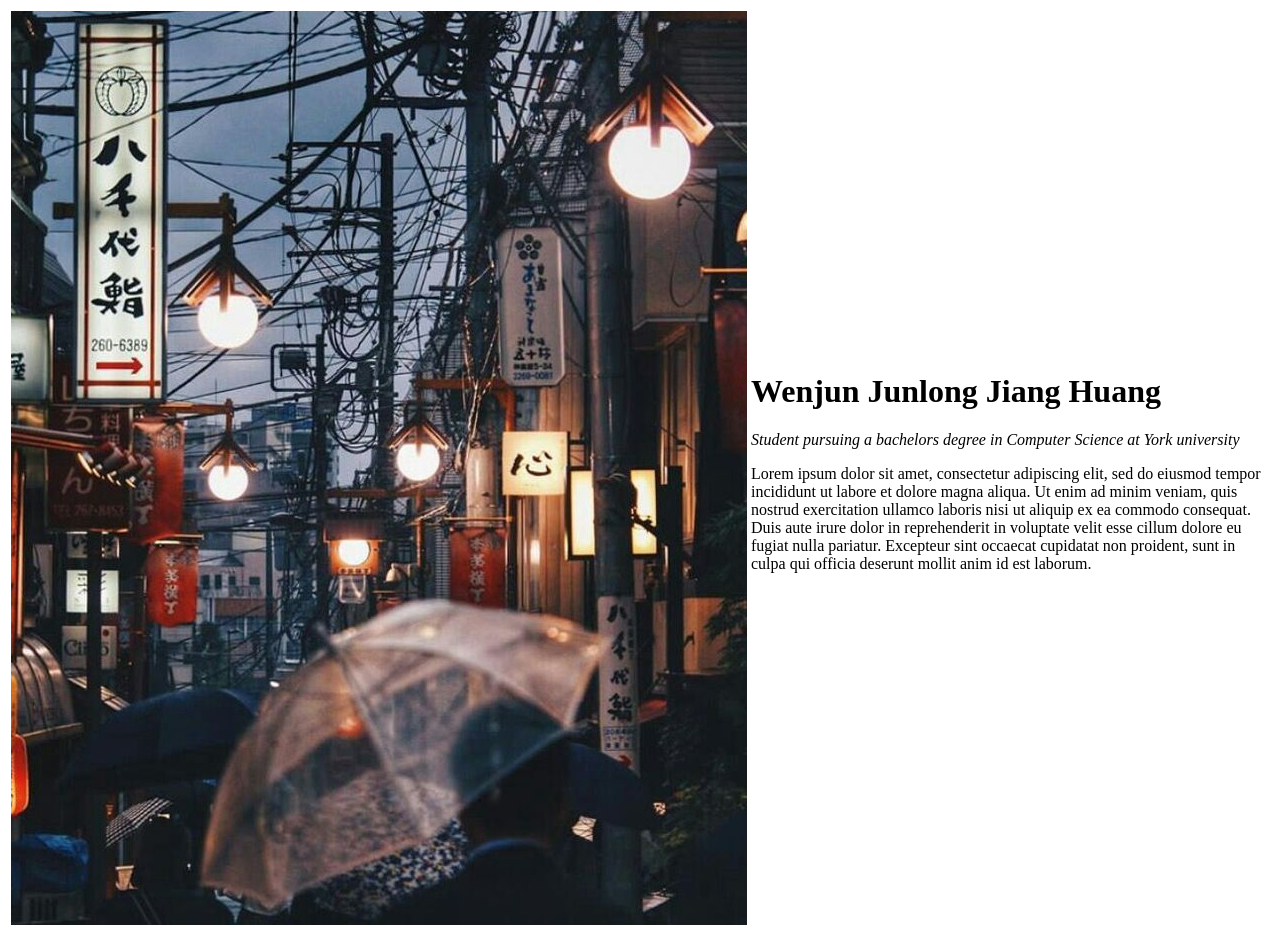
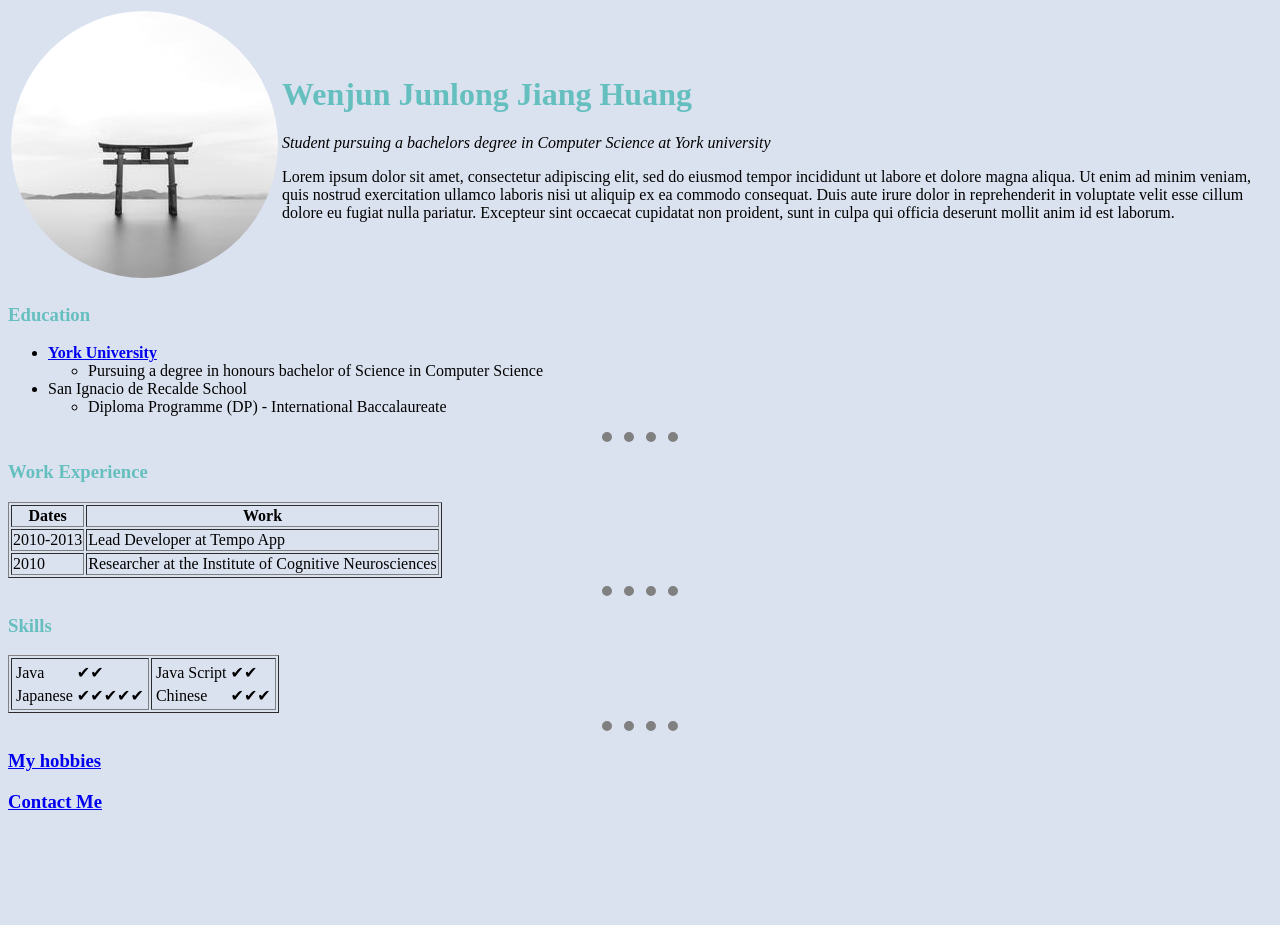
Before and after one commit to wenjun0619/cv, a plain HTML site: page index.html in a window 1280 px wide. Shown: the top 925 px of the page. After the commit the page ends 831 px from the top, so only its background shows below. Drawn offline with Linux system fonts and the light colour scheme.

Commit message:
Add files via upload

```diff
--- /dev/null
+++ b/css/styles.css
@@ -0,0 +1,21 @@
+body{
+  background-color: #dbe2ef;
+}
+hr {
+
+
+width: 6%;
+border-style: none;
+border-top-style: dotted;
+border-width: 10px;
+color: grey;
+
+}
+
+
+h1{
+  color: #66BFBF;
+}
+h3{
+  color: #66BFBF;
+}
--- a/index.html
+++ b/index.html
@@ -4,13 +4,17 @@
 <head>
   <meta charset="utf-8">
   <title> My personal site</title>
+<link rel="stylesheet" href="css/styles.css">
+
 </head>
+
+
 
 <body>
 <table>
 
 <tr>
-  <td><img src="images/image1.jpg" alt="Photo of Japan" ></td>
+  <td><img src="images/image2.png" alt="Photo of Japan" ></td>
   <td>  <h1>Wenjun Junlong Jiang Huang </h1>
 
     <p> <em> Student pursuing a bachelors degree in Computer Science at York university </em> </p>
```
Also changed, not shown: contact.html (+1 -0 lines), hobbies.html (+3 -1 lines), images/image2.png (added), images/japan2.jpeg (added).
